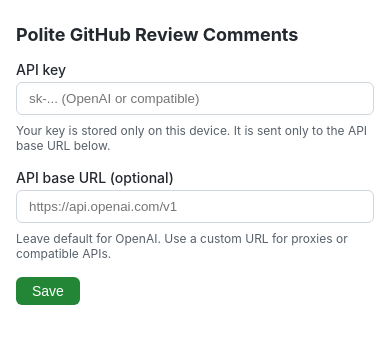
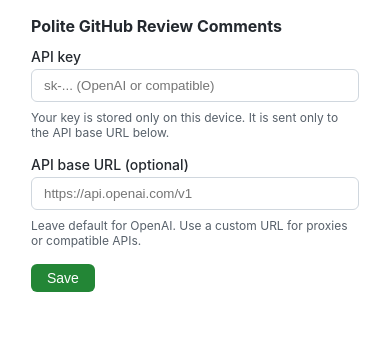
Before and after one commit to nasserahmed009/polite-reviews, a browser extension: page src/options/options.html in a window 390 px wide. Drawn offline with Linux system fonts and the light colour scheme.

Commit message:
Add action properties to manifest.json for options popup and update styles in options.html for improved layout and responsiveness.

```diff
--- a/src/options/options.html
+++ b/src/options/options.html
@@ -8,12 +8,17 @@
     body {
       font-family: -apple-system, BlinkMacSystemFont, 'Segoe UI', Helvetica, Arial, sans-serif;
       font-size: 14px;
-      max-width: 520px;
-      margin: 24px auto;
-      padding: 0 16px;
+      width: 360px;
+      max-width: 100%;
+      margin: 0 auto;
+      padding: 16px;
       color: #24292f;
+      box-sizing: border-box;
     }
-    h1 { font-size: 18px; margin-bottom: 16px; }
+    @media (min-width: 400px) {
+      body { width: 100%; max-width: 520px; margin: 24px auto; padding: 0 16px; }
+    }
+    h1 { font-size: 16px; margin: 0 0 12px 0; }
     label { display: block; margin-bottom: 4px; font-weight: 500; }
     input[type="password"],
     input[type="url"] {
```
Also changed, not shown: manifest.json.
